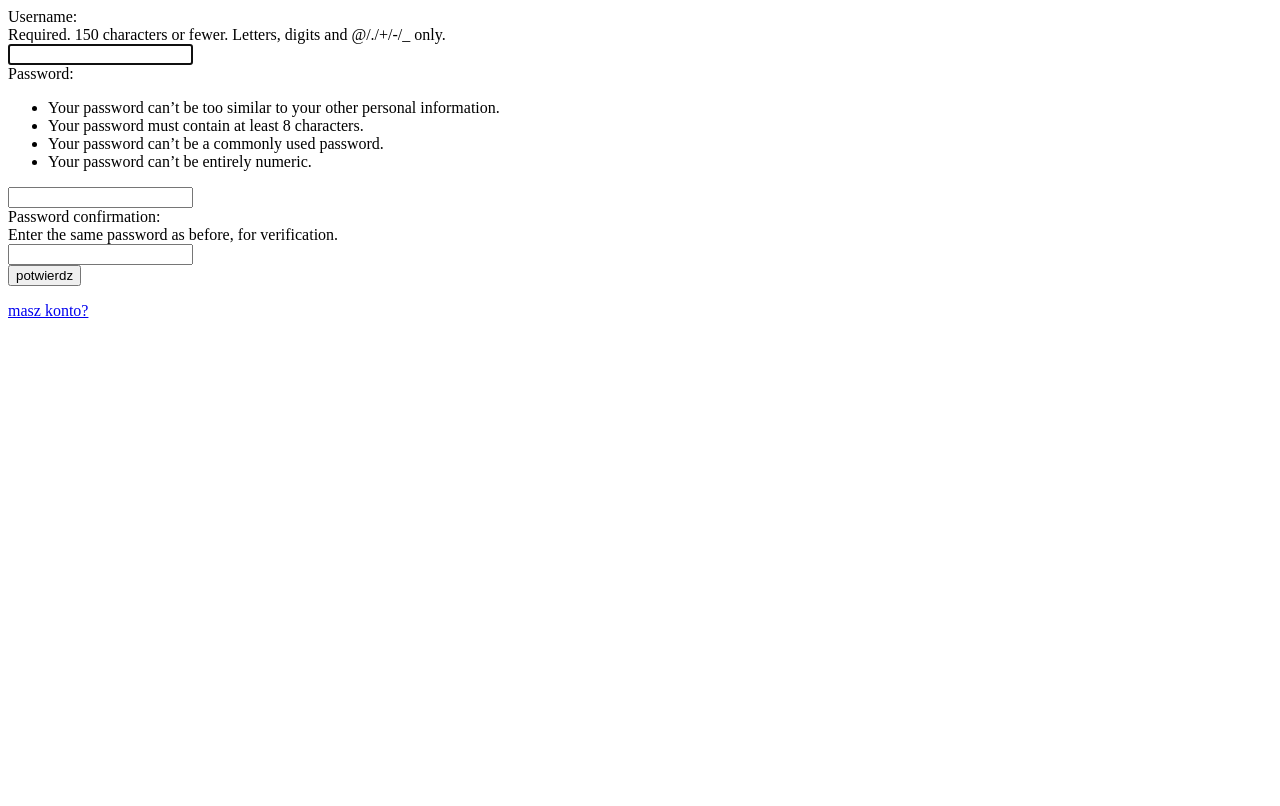
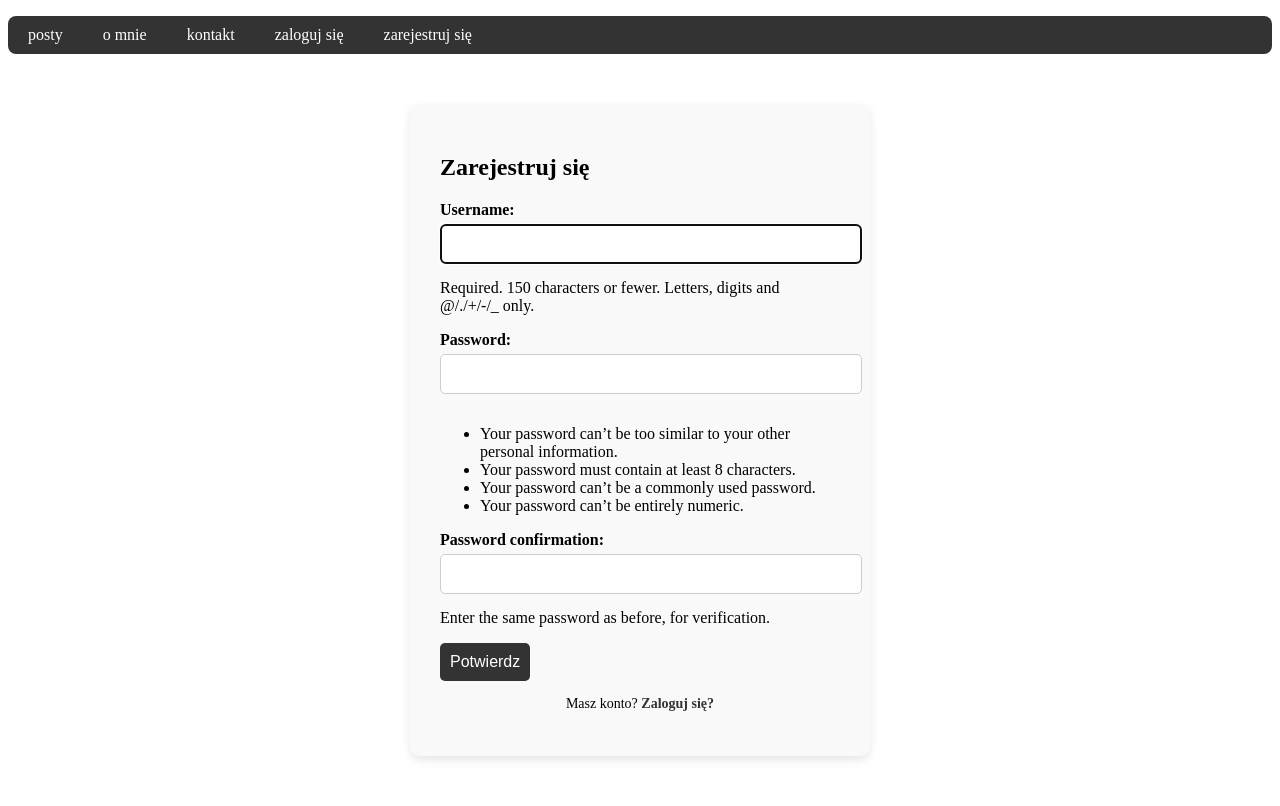
Before and after one commit to MaksPek03/platform, a Django app: page /register/ in a window 1280 px wide. Before the commit the page ends 318 px from the top, so only its background shows below. Run offline with Django 5.2, Linux system fonts and the light colour scheme.

Commit message:
stylling for login and register

```diff
--- a/blogproject/blog/static/blog/css/style.css
+++ b/blogproject/blog/static/blog/css/style.css
@@ -18,6 +18,59 @@ menu li a:hover{
     background-color: #555;
 }
 
+.form-container{
+    max-width: 400px;
+    margin: 50px auto;
+    padding: 30px;
+    background-color: #f9f9f9;
+    border-radius: 10px;
+    box-shadow: 0 4px 10px rgba(0,0,0,0.1)
+}
+.btn{
+    background-color: #333;
+    color:white;
+    padding:10px;
+    border:none;
+    border-radius: 5px;
+    cursor:pointer;
+    font-size: 16px;
+    transition: background-color 0.3s;
+}
+.btn:hover{
+    background-color: #555;
+}
+
+.form-link{
+    text-align:center;
+    margin-top:15px;
+    font-size: 14px;
+}
+
+.form-link a{
+    color: #333;
+    text-decoration: none;
+    font-weight: bold;
+}
+.form-link a:hover{
+    color: #555;
+}
+
+.form-container input{
+    width: 100%;
+    padding: 10px;
+    margin-bottom: 15px;
+    border-radius: 5px;
+    border: 1px solid #ccc;
+    font-size: 16px;
+}
+
+.form-container label{
+    display: block;
+    margin-bottom: 5px;
+    font-weight: bold;
+}
+
+
 @media (max_width: 600px){
     .menu{
         flex-direction:column;
--- /dev/null
+++ b/blogproject/blog/templates/base.html
@@ -0,0 +1,23 @@
+{% load static %}
+<!DOCTYPE html>
+<html lang="pl">
+    <head>
+        <meta charset="UTF-8">
+        <title>{% block title %}Blog{% endblock %}</title>
+        <link rel='stylesheet' href="{% static 'blog/css/style.css' %}">
+    </head>
+    <body>
+        <nav>
+            <ul class="menu">
+                <li><a href="{% url 'post_list' %}">posty</a></li>
+                <li><a href="{% url 'about_me' %}">o mnie</a></li>
+                <li><a href="{% url 'contact' %}">kontakt</a></li>
+                <li><a href="{% url 'login' %}">zaloguj się</a></li>
+                <li><a href="{% url 'register' %}">zarejestruj się</a></li>
+            </ul>
+        </nav>
+        <div class="content">
+            {% block content %}{% endblock %}
+        </div>
+    </body>
+</html>
--- a/blogproject/blog/templates/login.html
+++ b/blogproject/blog/templates/login.html
@@ -1,8 +1,12 @@
+{% extends 'base.html' %}
 {% block content %}
+<div class="form-container">
 <form method ="POST">
     {% csrf_token %}
     {{ form }}
-    <button type="submit">potwierdz</button>
+    <button type="submit" class="btn">potwierdz</button>
 </form>
+<p class="form-link">
 <a href ="{% url 'register' %}"> nie masz konta?</a>
+</p></div>
 {% endblock %}
--- a/blogproject/blog/templates/sign_up.html
+++ b/blogproject/blog/templates/sign_up.html
@@ -1,8 +1,16 @@
+{% extends 'base.html' %}
+{% block title %}Rejestracja{% endblock %}
+
 {% block content %}
+<div class="form-container">
+<h2>Zarejestruj się</h2>
 <form method="POST">
     {%csrf_token %}
-    {{form}}
-<button type="submit">potwierdz</button>
+    {{form.as_p}}
+<button type="submit" class="btn">Potwierdz</button>
 </form>
-<a href="{% url 'login' %}">masz konto?</a>
+<p class="form-link">
+    Masz konto? <a href="{% url 'login' %}">Zaloguj się?</a>
+</p>
+</div>
 {% endblock %}
```
